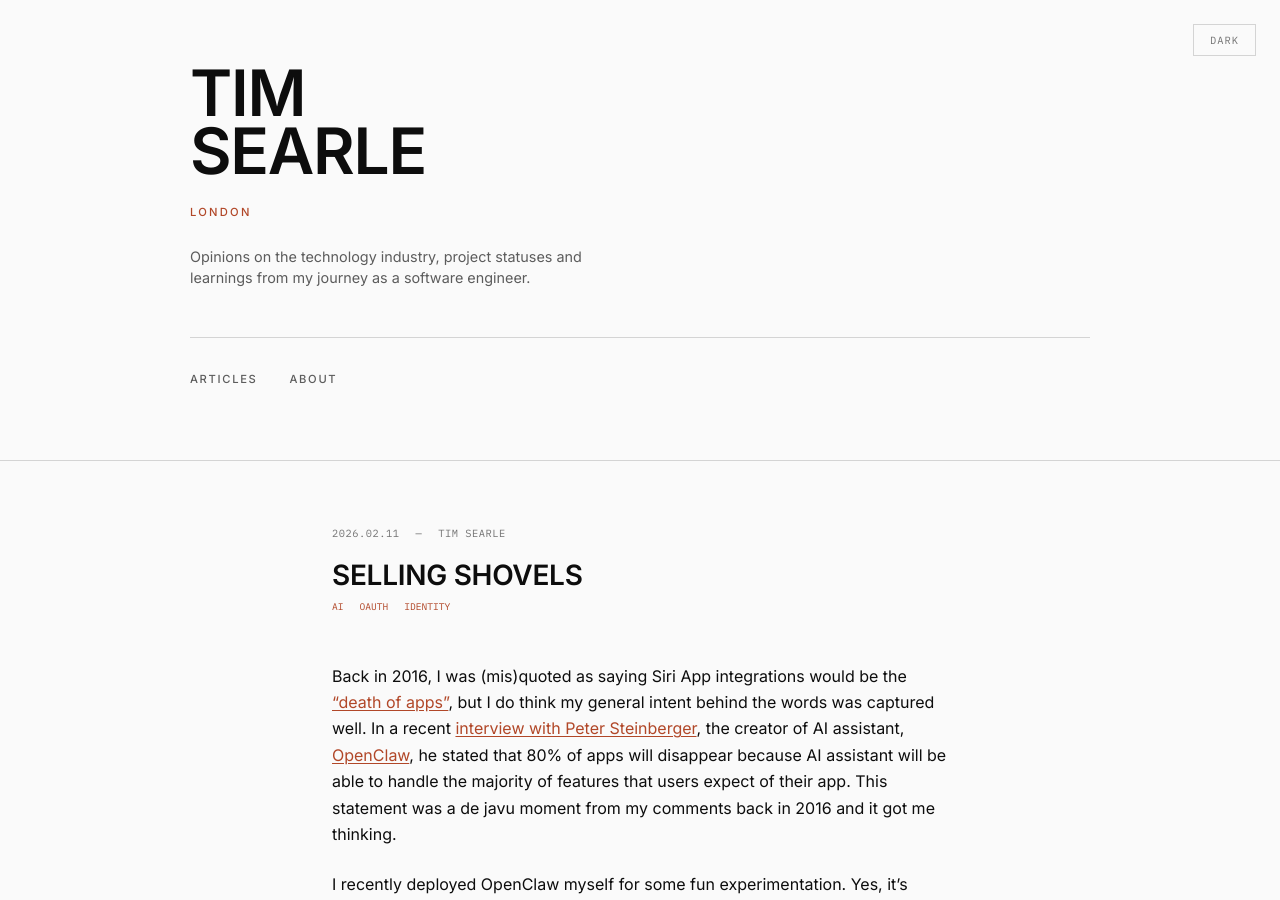
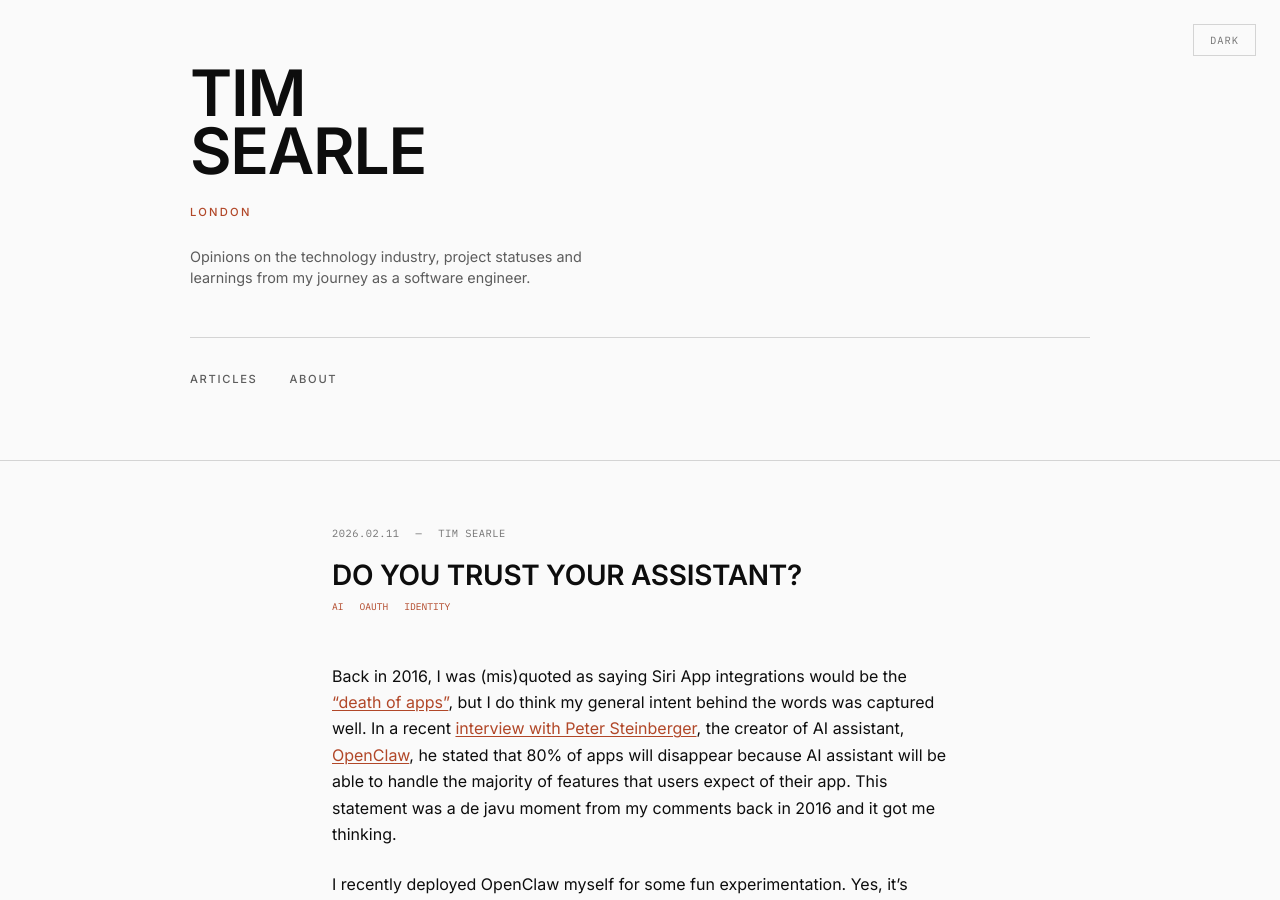
Before and after one commit to timsearle/timsearle.github.io, a Jekyll site: the page built from _posts/2026-02-11-agentic-identity.md, in a window 1280 px wide and 900 px high. Built offline with Jekyll 4.4.1, drawn with Linux system fonts in a browser that asks for light colours.

Commit message:
Correct title

```diff
--- a/_posts/2026-02-11-agentic-identity.md
+++ b/_posts/2026-02-11-agentic-identity.md
@@ -2,7 +2,7 @@
 layout: post
 lang: en
 author: "Tim Searle"
-title: "Selling shovels"
+title: "Do you trust your assistant?"
 date: "2026-02-11 00:00:00"
 tags:
   - "ai"
```
